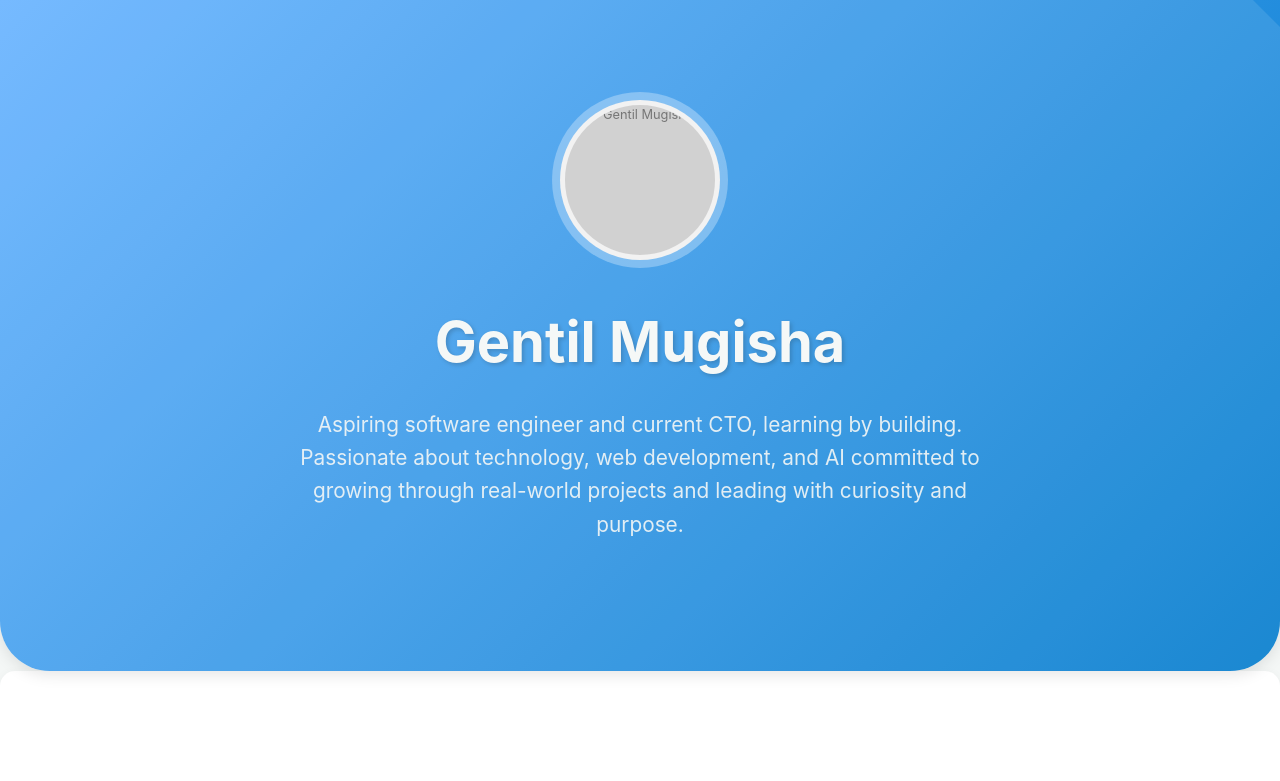
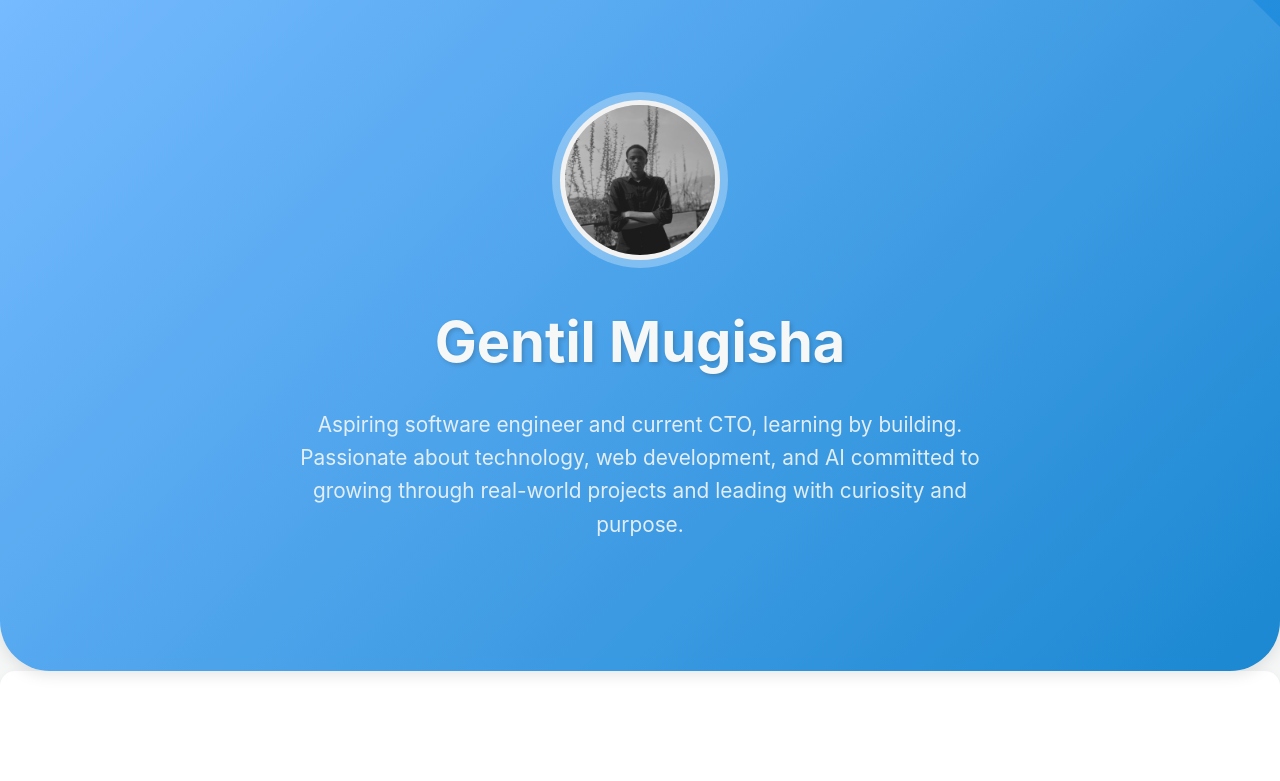
Before and after one commit to mugishagentil/my-portfolio, a plain HTML site: page Index.html in a window 1280 px wide. Shown: the top 781 px of the page. Drawn offline with Linux system fonts and the light colour scheme; the site is published under a folder, as on GitHub Pages, so addresses that start at the root find nothing.

Commit message:
Update Index.html

```diff
--- a/Index.html
+++ b/Index.html
@@ -442,7 +442,7 @@
             <div class="profile-pic-container">
                 <!-- Replace 'your-photo.jpg' with the actual path to your photo -->
                 <!-- For now, it's a placeholder. You can upload your image and link it here. -->
-                <img src="/IMG_3972.jpg" alt="Gentil Mugisha" class="profile-pic">
+                <img src="IMG_3972.jpg" alt="Gentil Mugisha" class="profile-pic">
             </div>
             <h1>Gentil Mugisha</h1>
             <p>Aspiring software engineer and current CTO, learning by building. Passionate about technology, web development, and AI committed to growing through real-world projects and leading with curiosity and purpose.</p>
```
